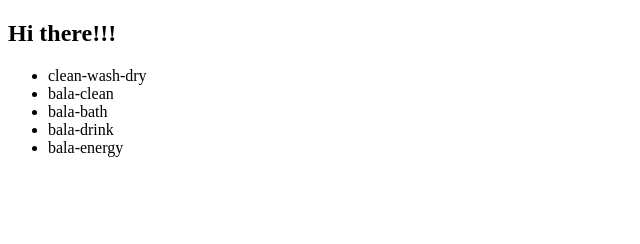
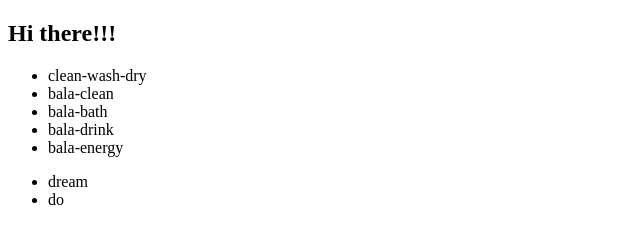
Before and after one commit to balakumaran88/newGitTest, a plain HTML site: page index.html in a window 1280 px wide. Shown: the full height of the page, 0-640 px from the left. Drawn offline with Linux system fonts and the light colour scheme.

Commit message:
changed index.html new branch prod

```diff
--- a/index.html
+++ b/index.html
@@ -17,5 +17,11 @@
             <li>bala-energy</li>
         </ul>
     </div>
+    <div>
+        <ul>
+            <li>dream</li>
+            <li>do</li>
+        </ul>
+    </div>
 </body>
 </html>
```
